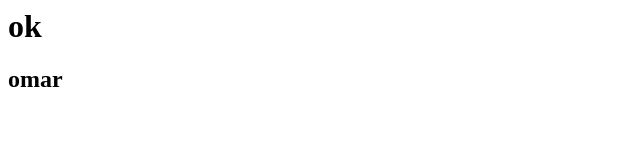
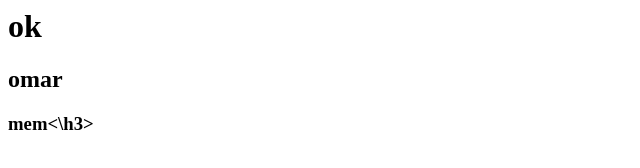
Before and after one commit to zbat-omar/gitlearn, a plain HTML site: page index.html in a window 1280 px wide. Shown: the whole page, without its empty margins (0-640 px from the left). Drawn offline with Linux system fonts and the light colour scheme.

Commit message:
index.html

```diff
--- a/index.html
+++ b/index.html
@@ -5,5 +5,6 @@
     <body>
         <h1>ok</h1>
         <h2>omar</h2>
+        <h3>mem<\h3>
     </body>
 </html>
```
